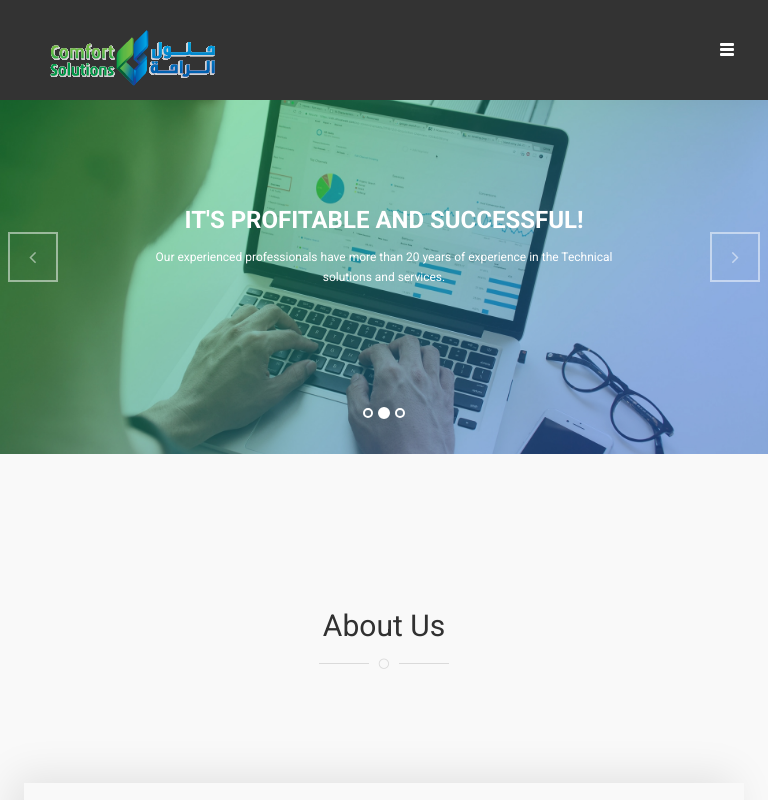
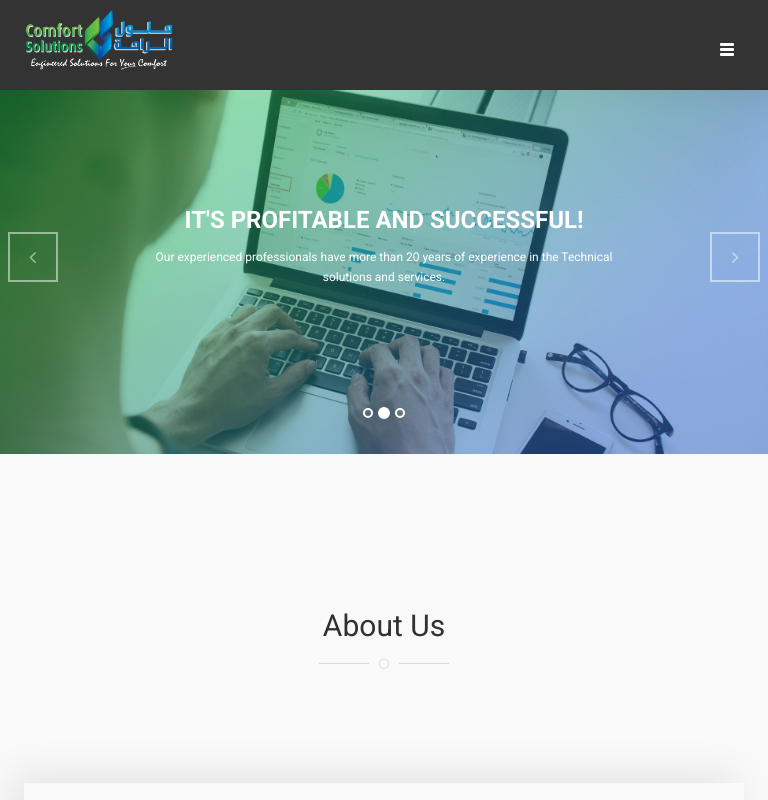
Before and after one commit to TS-Solutions/ComfortSol-Web, a plain HTML site: page index.html in a window 768 px wide. Shown: the top 800 px of the page. Drawn offline with nearby package versions, Linux system fonts and the light colour scheme.

Commit message:
many changes

```diff
--- a/css/style.css
+++ b/css/style.css
@@ -816,7 +816,7 @@ Shortcode Content
 
   .navbar-default {
     background    : #333333 !important;
-    padding       : 10px 0;
+    padding       : 2rem 0;
     border-bottom : none;
   }
 }
@@ -833,7 +833,7 @@ Shortcode Content
 
   .sticky-nav.navbar-default {
     background-color : #333333;
-    padding          : 15px 0;
+    padding          : 3rem 0;
   }
 
   .navbar-right .dropdown-menu {
@@ -2143,3 +2143,15 @@ if it's not present, don't show loader */
   -o-transition      : all 12s ease 0s;
   transition         : all 12s ease 0s;
 }
+
+.ts-logo{
+max-width: 20rem;
+margin-top: -1rem;
+}
+
+@media (max-width : 768px) {
+  .ts-logo{
+max-width: 15rem;
+/*margin-top: -1rem;*/
+}
+}
--- a/index.html
+++ b/index.html
@@ -51,7 +51,7 @@
                             <span class="icon-bar"></span>
                             <span class="icon-bar"></span>
                         </button>
-                        <a class="navbar-brand" href="index.html"><img src="img/alogo.png" alt=""></a>
+                        <a class="navbar-brand ts-logo" href="index.html"><img src="img/logo1.png" class="ts-logo" alt=""></a>
                     </div>
 
 
@@ -503,7 +503,7 @@
                 <div class="col-sm-4 footer-block">
                     <div class="footer-widget widget_text">
                         <div class="footer-logo">
-                            <a href="index.html"><img src="img/logo.png" alt=""></a>
+                            <a href="index.html"><img src="img/logo1.png" class="ts-logo" alt=""></a>
                         </div>
                         <p>Comfort Solutions brings a new identity, outlook, and purpose to the industry requiring Maintenance, Repair & Operations services. <!-- Our focus on continuous improvement allows our teams to make smarter decisions to deliver our clients a better service experience and control costs. --></p>
 
@@ -577,8 +577,6 @@
 integrity="sha384-0mSbJDEHialfmuBBQP6A4Qrprq5OVfW37PRR3j5ELqxss1yVqOtnepnHVP9aJ7xS"
 crossorigin="anonymous"></script>
 <script src="js/mobile-menu.js"></script>
-<script src="https://ajax.googleapis.com/ajax/libs/jquery/2.2.4/jquery.min.js"></script>
-<script src="https://cdnjs.cloudflare.com/ajax/libs/modernizr/2.8.3/modernizr.js"></script>
 <script src="js/flexSlider/jquery.flexslider-min.js"></script>
 <script src="js/scripts.js"></script>
 </body>
```
Also changed, not shown: img/logo1.png (added).
